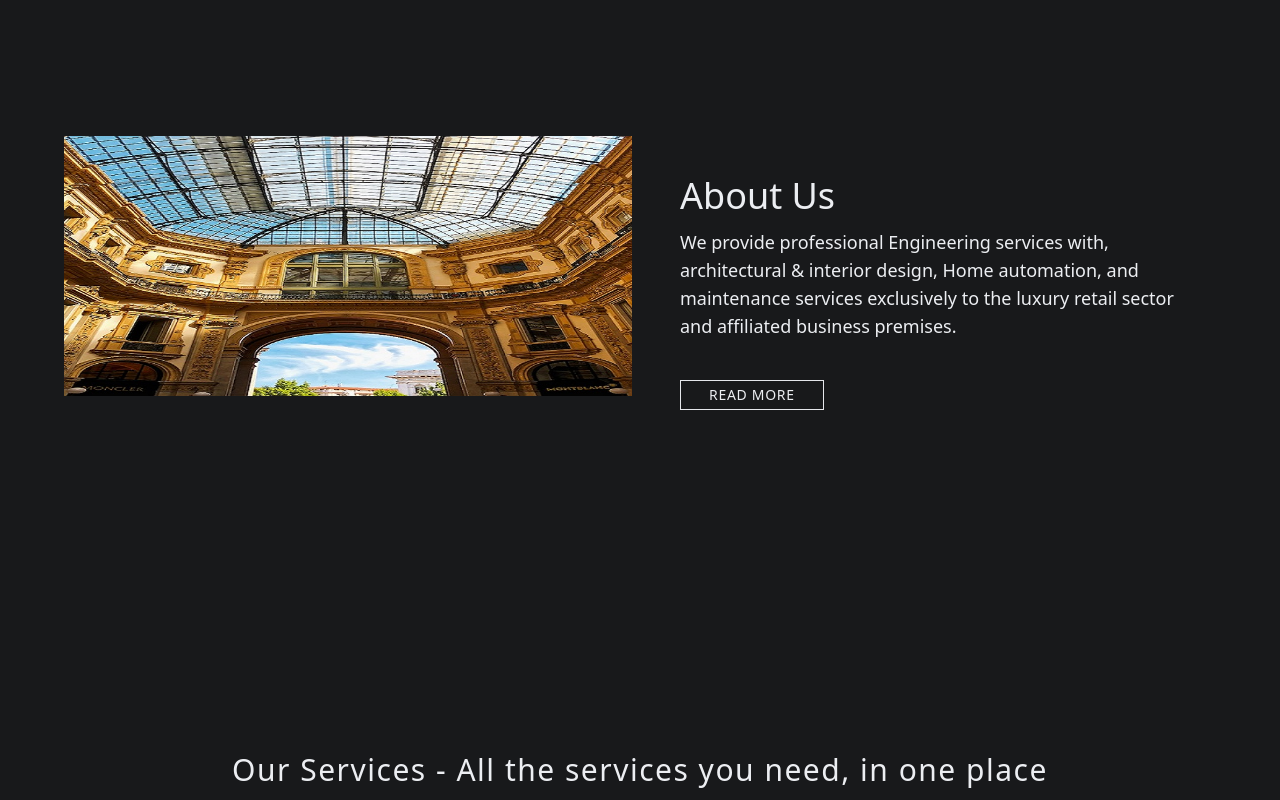
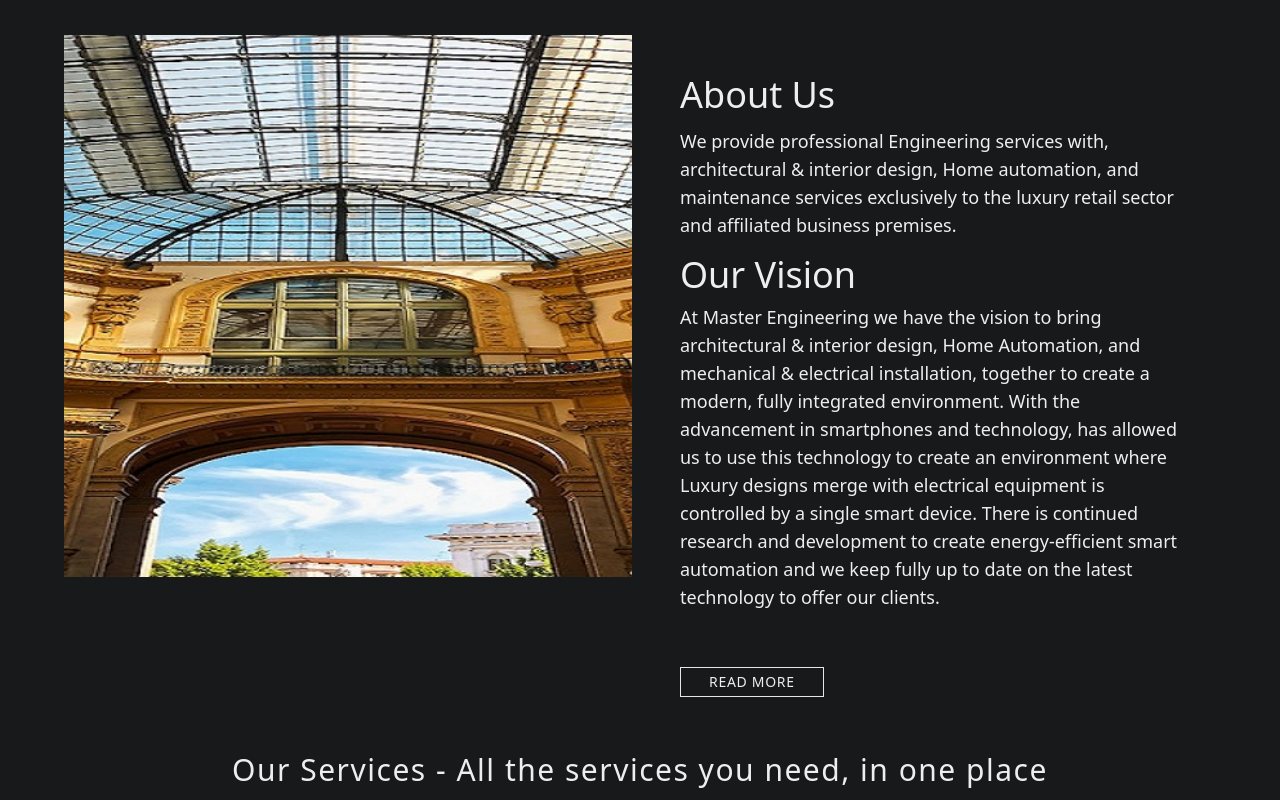
Before and after one commit to parham-mosadeq/infya, a Next.js app: page / in a window 1280 px wide. Shown: the part 760-1560 px from the top of the page. Built offline with nearby package versions, Linux system fonts and the light colour scheme.

Commit message:
add our vision to home

```diff
--- a/src/components/modules/projects/ProjectsCats.js
+++ b/src/components/modules/projects/ProjectsCats.js
@@ -14,7 +14,7 @@ function ProjectsCats() {
   return (
     <article className='w-full h-full  flex flex-col items-center justify-center '>
       {/* select cats */}
-      <section className='flex items-center justify-between mt-10 flex-wrap w-3/4 max-w-6xl px-4'>
+      <section className='flex items-center justify-center lg:justify-between mt-10 flex-wrap w-3/4 max-w-6xl px-4'>
         <p
           onClick={() => setSelectCat('ALL PROJECTS')}
           className={`${
--- a/src/components/modules/projects/RenderCats.js
+++ b/src/components/modules/projects/RenderCats.js
@@ -13,7 +13,7 @@ function RenderCats({ selectCat }) {
   const baseUrl = `/our-projects`;
 
   return (
-    <div className='w-full max-w-6xl mx-auto lg:grid lg:grid-cols-4 h-full'>
+    <div className='w-full  max-w-6xl mx-auto lg:grid lg:grid-cols-4 h-fit'>
       {findById.map((item) => {
         return (
           <div
--- a/src/components/templates/HomePage.js
+++ b/src/components/templates/HomePage.js
@@ -7,21 +7,18 @@ import ProjectsPage from './ProjectsPage';
 
 function HomePage() {
   return (
-    <div
-      className='
-     bg-mainAboutColor relative'
-    >
-      <article className='  max-w-6xl w-full flex flex-col items-center  mx-auto justify-center'>
+    <div className='h-full bg-mainAboutColor relative'>
+      <article className='  max-w-6xl w-full  flex flex-col items-center  mx-auto justify-center'>
         {/* video */}
         <div className='h-screen'>video</div>
         {/* video */}
 
         {/* about us */}
-        <div className='h-fit lg:h-[65vh] w-full grid grid-cols-1 lg:grid-cols-2 items-center gap-4'>
+        <div className='h-fit lg:h-[65vh] w-full grid grid-cols-1 lg:grid-cols-2 justify-center content-center items-center gap-4'>
           <div className='w-full p-0 m-0 mx-auto h-1/2 lg:h-full lg:w-[100%] self-end lg:self-center'>
             <div className='block w-full h-full '>
               <Image
-                className='block w-full h-full lg:h-1/2 object-cover'
+                className='block w-full h-full lg:h-3/4 object-cover'
                 src='/yannick.jpg'
                 width={500}
                 height={500}
@@ -38,6 +35,21 @@ function HomePage() {
                 exclusively to the luxury retail sector and affiliated business
                 premises.
               </p>
+              <div className='py-4'>
+                <h1 className='text-4xl capitalize pb-2'>Our Vision</h1>
+                <p className=' lg:h-full'>
+                  At Master Engineering we have the vision to bring
+                  architectural & interior design, Home Automation, and
+                  mechanical & electrical installation, together to create a
+                  modern, fully integrated environment. With the advancement in
+                  smartphones and technology, has allowed us to use this
+                  technology to create an environment where Luxury designs merge
+                  with electrical equipment is controlled by a single smart
+                  device. There is continued research and development to create
+                  energy-efficient smart automation and we keep fully up to date
+                  on the latest technology to offer our clients.
+                </p>
+              </div>
               <Link
                 href='/about'
                 className='self-start mt-10 block w-fit hover:bg-mainNavColor hover:border-mainNavColor transition duration-700 bg-inherit text-sm border px-7 py-1 my-5 uppercase text-mainTxtColor font-light tracking-wider'
@@ -64,7 +76,7 @@ function HomePage() {
       <div className='w-screen '>
         <OurApproach />
       </div>
-      <div className='w-screen mx-auto'>
+      <div className='w-screen  mx-auto'>
         <ProjectsPage />
       </div>
       <div className='w-full'>
--- a/src/components/templates/ProjectsPage.js
+++ b/src/components/templates/ProjectsPage.js
@@ -2,7 +2,7 @@ import ProjectsCats from '../modules/projects/ProjectsCats';
 
 function ProjectsPage() {
   return (
-    <main className='min-h-screen'>
+    <main className='h-fit'>
       <ProjectsCats />
     </main>
   );
```
